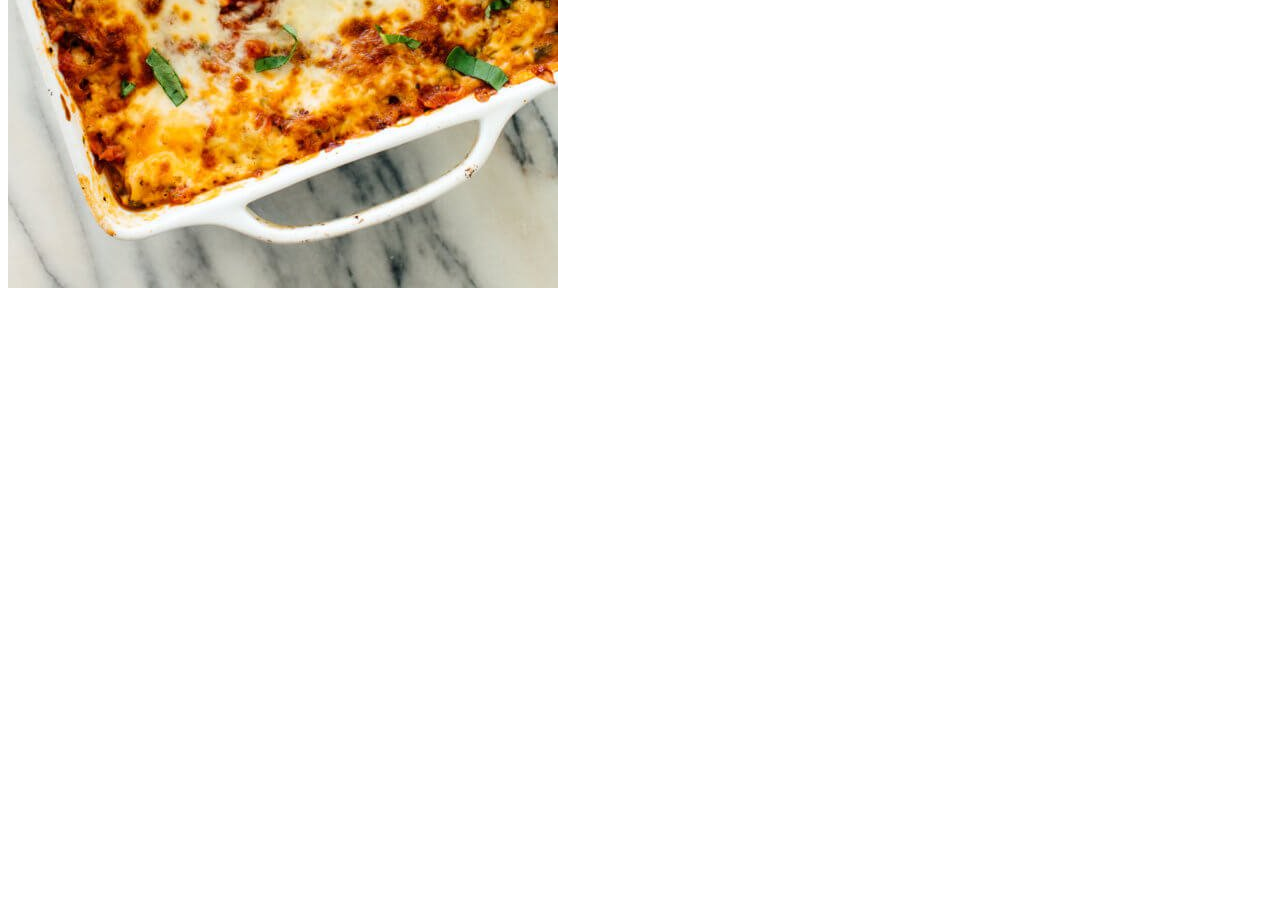
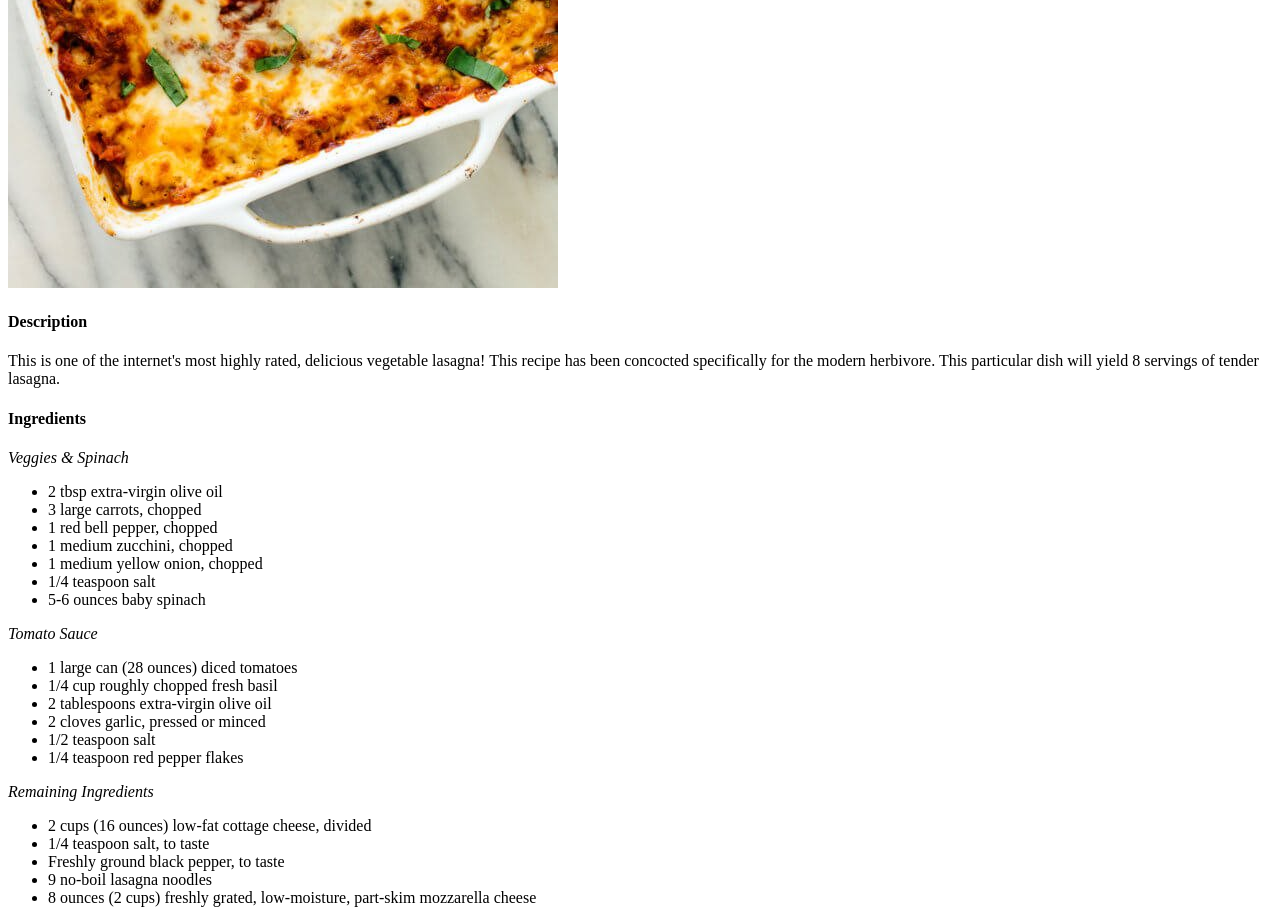
Before and after one commit to gport7/odin-recipes, a plain HTML site: page recipes/lasagna.html in a window 1280 px wide. Shown: the part 616-1539 px from the top of the page. Before the commit the page ends 916 px from the top, so only its background shows below. Drawn offline with Linux system fonts and the light colour scheme.

Commit message:
add ingredients to lasagna

```diff
--- a/recipes/lasagna.html
+++ b/recipes/lasagna.html
@@ -7,6 +7,37 @@
     <body>
         <h1>Lasagna</h1>
         <img src="../images/lasagna-550x824.jpg" alt="cooked vegetable lasagna from above">
-        <!-- resume assignment on iteration 3-->
+        <h4>Description</h4>
+        <p>This is one of the internet's most highly rated, delicious vegetable lasagna!
+            This recipe has been concocted specifically for the modern herbivore.
+            This particular dish will yield 8 servings of tender lasagna.</p>
+        <h4>Ingredients</h4>
+        <p><em>Veggies & Spinach</em></p>
+        <ul>
+            <li>2 tbsp extra-virgin olive oil</li>
+            <li>3 large carrots, chopped</li>
+            <li>1 red bell pepper, chopped</li>
+            <li>1 medium zucchini, chopped</li>
+            <li>1 medium yellow onion, chopped</li>
+            <li>1/4 teaspoon salt</li>
+            <li>5-6 ounces baby spinach</li>
+        </ul>
+        <p><em>Tomato Sauce</em></p>
+        <ul>
+            <li>1 large can (28 ounces) diced tomatoes</li>
+            <li>1/4 cup roughly chopped fresh basil</li>
+            <li>2 tablespoons extra-virgin olive oil</li>
+            <li>2 cloves garlic, pressed or minced</li>
+            <li>1/2 teaspoon salt</li>
+            <li>1/4 teaspoon red pepper flakes</li>
+        </ul>
+        <p><em>Remaining Ingredients</em></p>
+        <ul>
+            <li>2 cups (16 ounces) low-fat cottage cheese, divided</li>
+            <li>1/4 teaspoon salt, to taste</li>
+            <li>Freshly ground  black pepper, to taste</li>
+            <li>9 no-boil lasagna noodles</li>
+            <li>8 ounces (2 cups) freshly grated, low-moisture, part-skim mozzarella cheese</li>
+        </ul>
     </body>
 </html>
```
